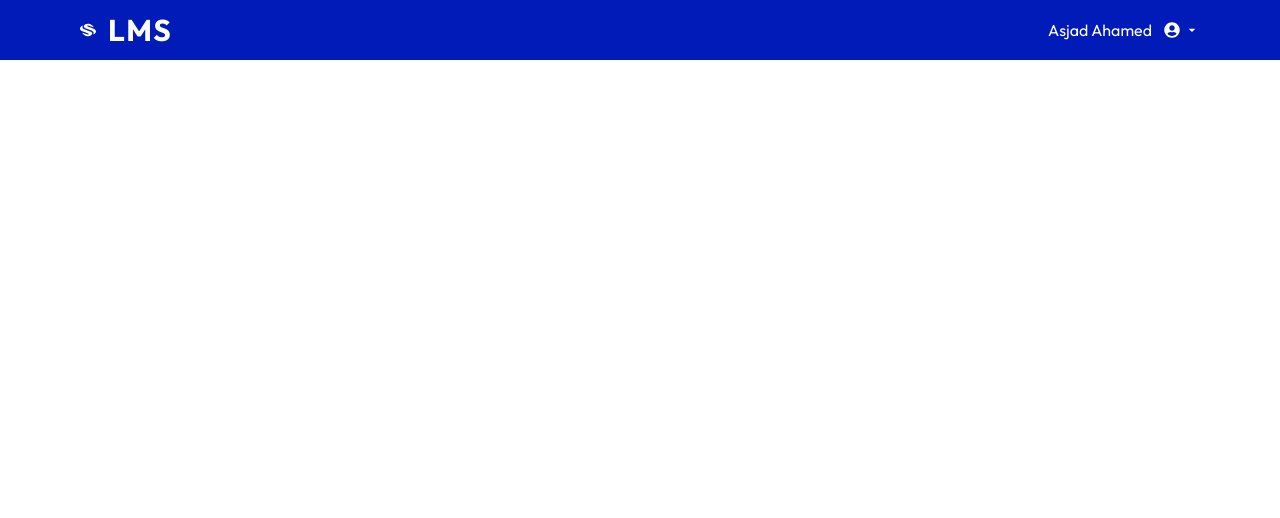
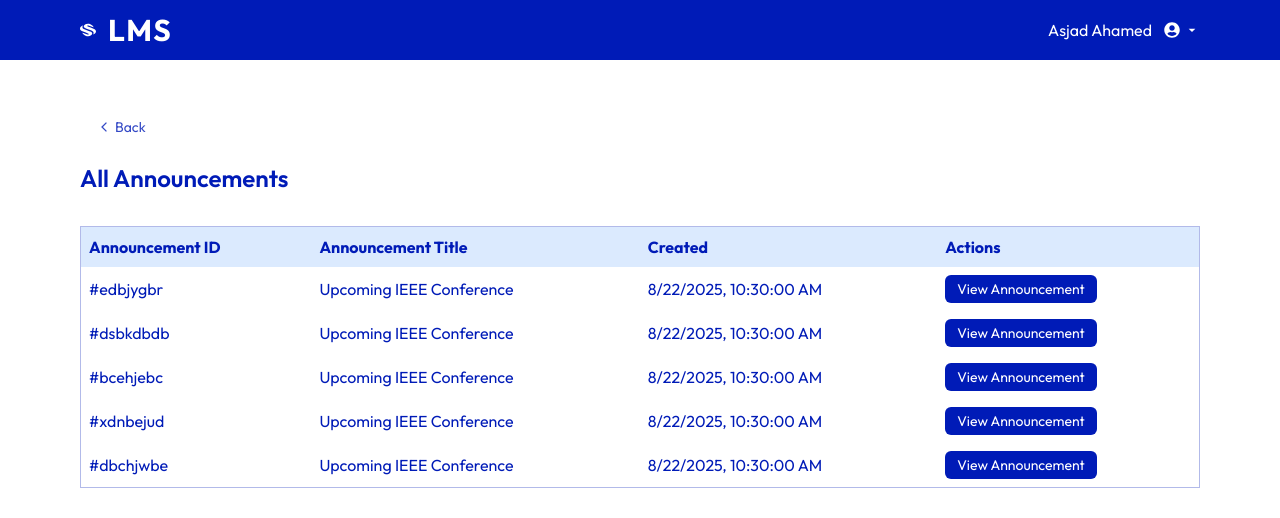
Before and after one commit to asjadahamed77/lms, a React (Vite) app in the folder frontend/: page /admin/announcement-management/view-announcements in a window 1280 px wide. Shown: the top 518 px of the page. Built offline with nearby package versions, Linux system fonts and the light colour scheme.

Commit message:
Completed UI for Announcement View

```diff
--- a/frontend/src/pages/admin/announcementManagement/ViewAnnouncements.jsx
+++ b/frontend/src/pages/admin/announcementManagement/ViewAnnouncements.jsx
@@ -1,11 +1,139 @@
-import React from 'react'
+import React, { useContext, useState } from "react";
+import { AppContext } from "../../../context/AppContext";
+import { useNavigate } from "react-router-dom";
+import { IoChevronBackSharp } from "react-icons/io5";
+import { IoCloseSharp } from "react-icons/io5";
 
 const ViewAnnouncements = () => {
+  const { announcements } = useContext(AppContext);
+  const navigate = useNavigate();
+  const [showPopup, setShowPopup] = useState(false);
+  const [selectedAnnouncement, setSelectedAnnouncement] = useState(null);
+  const announcementHandler = (announcement) => {
+    setShowPopup(!showPopup);
+    setSelectedAnnouncement(announcement);
+  };
   return (
-    <div>
+    <div className="py-8 md:py-12">
+      <button
+        onClick={() => navigate("/admin/student-management")}
+        className="flex items-center gap-1 text-sm  cursor-pointer  text-primaryColor/80 border border-transparent hover:border-primaryColor/80 px-4 py-2 rounded-full transition-all duration-300 ease-in-out hover:bg-primaryColor/10"
+      >
+        <p>
+          <IoChevronBackSharp className="" />
+        </p>
+        <p>Back</p>
+      </button>
+      <h1 className="text-2xl font-semibold mt-4">All Announcements</h1>
+      <div className="overflow-x-auto mt-8  border border-primaryColor/30">
+        <table className="min-w-full ">
+          <thead className="bg-blue-100 text-start">
+            <tr>
+              <th className="text-start p-2">Announcement ID</th>
+              <th className="text-start p-2">Announcement Title</th>
+              <th className="text-start p-2">Created</th>
 
+              <th className="text-start p-2">Actions</th>
+            </tr>
+          </thead>
+          <tbody>
+            {announcements.map((announcement, index) => (
+              <tr key={index} className="hover:bg-blue-50">
+                <td className="text-start p-2">
+                  #{announcement.announcementId.substring(0, 8)}
+                </td>
+                <td className="text-start p-2">
+                  {announcement.announcementTitle}
+                </td>
+                <td className="text-start p-2">
+                  {new Date(announcement.createdAt).toLocaleString()}
+                </td>
+
+                <td className="text-start p-2">
+                  <button
+                    onClick={() => announcementHandler(announcement)}
+                    className="px-3 py-1  bg-primaryColor text-white rounded-md text-sm hover:bg-primaryColor/80 duration-300 transition-all ease-linear cursor-pointer"
+                  >
+                    View Announcement
+                  </button>
+                </td>
+              </tr>
+            ))}
+          </tbody>
+        </table>
+      </div>
+      {/* Popup View Student */}
+      {showPopup && selectedAnnouncement && (
+        <div
+          className={` w-screen h-screen fixed inset-0 bg-black/50 flex items-center justify-center`}
+        >
+          <div className="w-full mx-4 sm:mx-0 sm:w-[500px] max-h-[calc(100vh-300px)] bg-white z-20 p-4 sm:p-8 h-fit overflow-y-auto rounded-lg ">
+            <div className="flex items-center justify-between">
+              <h1 className="font-semibold text-xl">Announcement Details</h1>
+              <p
+                onClick={announcementHandler}
+                className="text-2xl font-bold cursor-pointer "
+              >
+                <IoCloseSharp />
+              </p>
+            </div>
+            <div className="mt-6 flex flex-col gap-2">
+              <div>
+                <p className="font-medium sm:text-lg ">Announcement ID</p>
+                <p className="text-sm">
+                  #{selectedAnnouncement.announcementId}
+                </p>
+              </div>
+
+              <div>
+                <p className="font-medium sm:text-lg ">Announcement Title</p>
+                <p className="text-sm">
+                  {selectedAnnouncement.announcementTitle}
+                </p>
+              </div>
+              <div>
+                <p className="font-medium sm:text-lg ">
+                  Announcement Description
+                </p>
+                <p className="text-sm">
+                  {selectedAnnouncement.announcementDescription}
+                </p>
+              </div>
+
+              <div>
+              <p className="font-medium sm:text-lg ">Image</p>
+              <img src={selectedAnnouncement.announcementImageUrl} alt="Preview" className="w-full h-auto" />
+              </div>
+
+              <div>
+                <p className="font-medium sm:text-lg ">Created</p>
+                <p className="text-sm">
+                  {" "}
+                  {new Date(selectedAnnouncement.createdAt).toLocaleString()}
+                </p>
+              </div>
+
+              {/* Buttons */}
+              <div className="grid grid-cols-2 gap-4 mt-4">
+                <button
+                  onClick={announcementHandler}
+                  className="bg-primaryColor text-white text-sm rounded-lg py-2.5 cursor-pointer hover:bg-primaryColor/80 duration-300 transition-all ease-in-out"
+                >
+                  Close
+                </button>
+                <button
+                  onClick={announcementHandler}
+                  className="bg-red-500 text-white text-sm rounded-lg py-2.5   cursor-pointer hover:bg-red-400 duration-300 transition-all ease-in-out"
+                >
+                  Delete Announcement
+                </button>
+              </div>
+            </div>
+          </div>
+        </div>
+      )}
     </div>
-  )
-}
+  );
+};
 
-export default ViewAnnouncements
+export default ViewAnnouncements;
```
